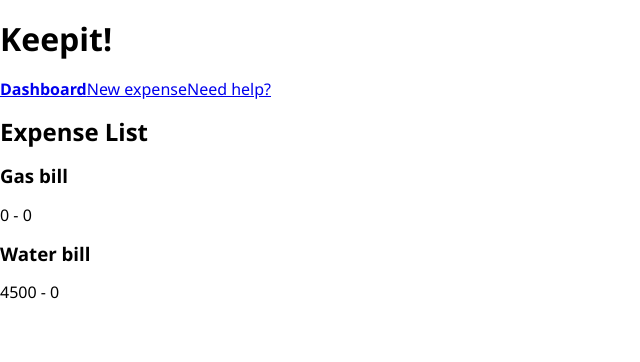
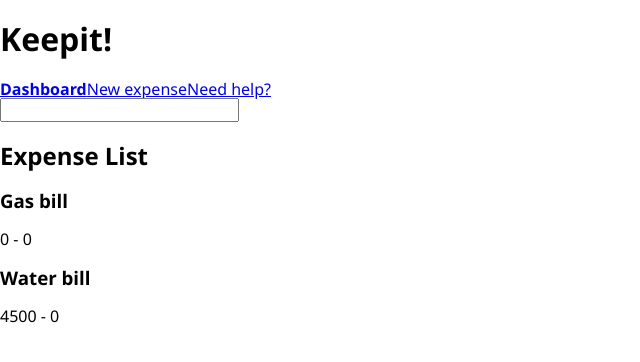
Before and after one commit to yngrdyn/keepit, a React app: page / in a window 1280 px wide. Shown: the top 362 px of the page, without its empty margins (0-640 px from the left). Built offline with nearby package versions, Linux system fonts and the light colour scheme.

Commit message:
Filtering expenses from dashboard page

```diff
--- a/src/app.js
+++ b/src/app.js
@@ -1,10 +1,10 @@
 import 'normalize.css/normalize.css';
 import React from 'react';
 import ReactDOM from 'react-dom';
+import { Provider } from 'react-redux';
 import AppRouter from './routers/AppRouter';
-import { addExpense, getVisibleExpenses, Store } from './store';
+import { addExpense, Store } from './store';
 import './styles/styles.scss';
-import { Provider } from 'react-redux';
 
 const store = Store();
 
--- /dev/null
+++ b/src/components/filters/Filters.js
@@ -0,0 +1,19 @@
+import React from 'react';
+import { connect } from 'react-redux';
+import { setTextFilter } from '../../store';
+
+const Filters = (props) => (
+  <div>
+    <input type="text" defaultValue={props.filters.text} onChange={(e) => {
+      props.dispatch(setTextFilter(e.target.value));
+    }}/>
+  </div>
+);
+
+const mapStateToProps = ({_, filters}) => {
+  return {
+    filters,
+  }
+};
+
+export default connect(mapStateToProps)(Filters);
--- a/src/components/index.js
+++ b/src/components/index.js
@@ -1,9 +1,11 @@
 import Expense from './expenses/Expense';
 import ExpenseList from './expenses/ExpenseList';
+import Filters from './filters/Filters';
 import Header from './Header';
 
 export {
   Expense,
   ExpenseList,
+  Filters,
   Header,
 };
--- a/src/pages/DashboardPage.js
+++ b/src/pages/DashboardPage.js
@@ -1,8 +1,9 @@
 import React from 'react';
-import { ExpenseList } from '../components';
+import { ExpenseList, Filters } from '../components';
 
 const DashboardPage = () => (
     <div title="keepit" subtitle="Keep your expenses within a budget">
+      <Filters/>
       <ExpenseList/>
     </div>
 );
```
